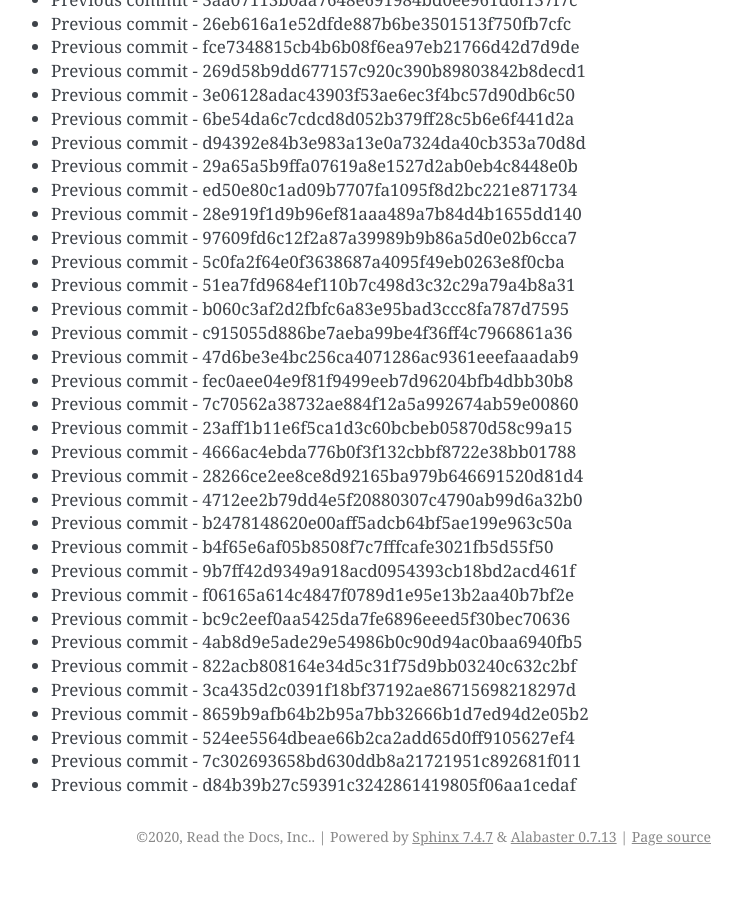
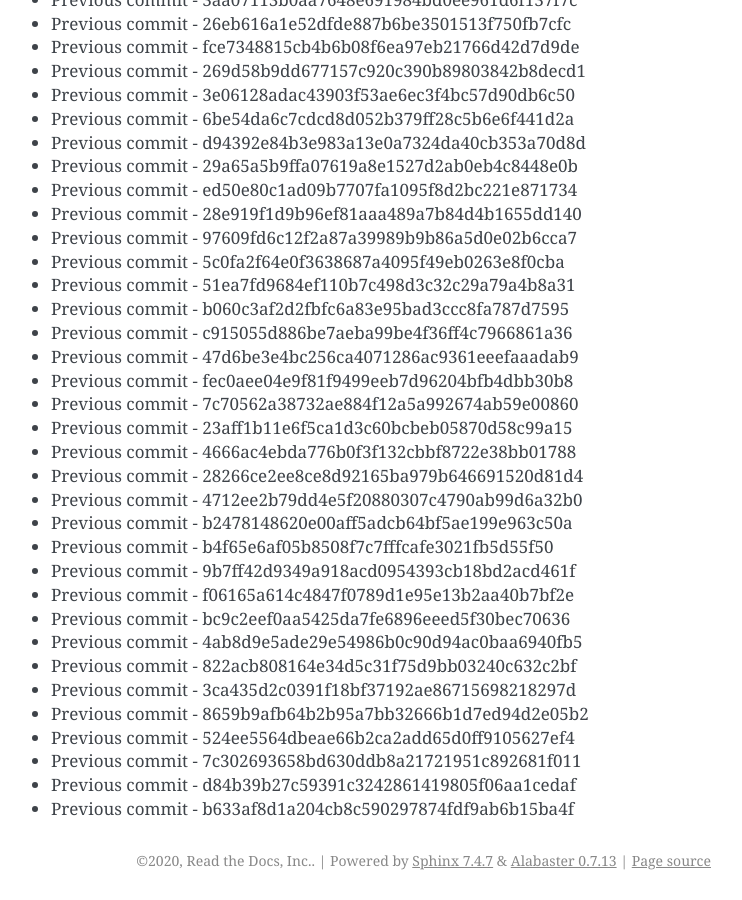
Before and after one commit to readthedocs/rtd-git-stresstest, a Sphinx documentation site: the page built from docs/updates.rst, in a window 1280 px wide and 900 px high, scrolled down 80280 px. Shown: the whole window, without its empty margins (399-1141 px from the left). Built offline with Sphinx 7.4.7, drawn with Linux system fonts in a browser that asks for light colours; before the commit the page ends 81156 px from its top, so only the background shows below that.

Commit message:
Generating commit from previous: b633af8d1a204cb8c590297874fdf9ab6b15ba4f

```diff
--- a/docs/updates.rst
+++ b/docs/updates.rst
@@ -3405,3 +3405,4 @@ It can be tested for any performance characteristics.
 * Previous commit - 524ee5564dbeae66b2ca2add65d0ff9105627ef4
 * Previous commit - 7c302693658bd630ddb8a21721951c892681f011
 * Previous commit - d84b39b27c59391c3242861419805f06aa1cedaf
+* Previous commit - b633af8d1a204cb8c590297874fdf9ab6b15ba4f
```
